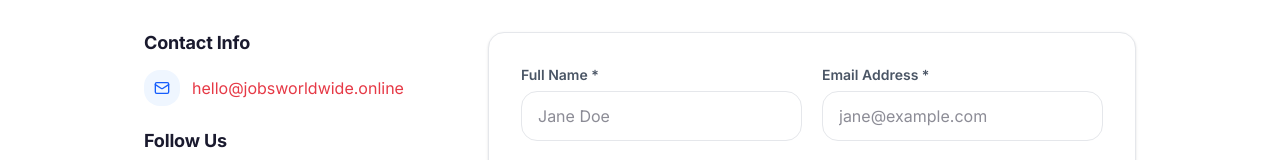
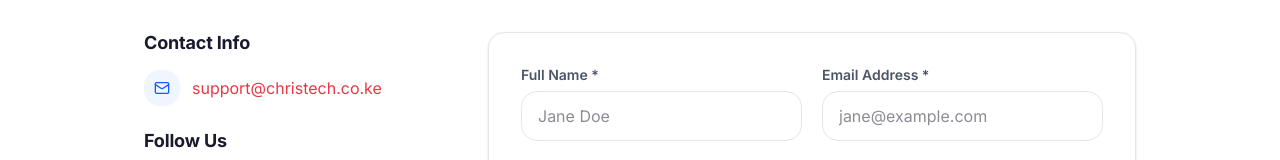
Before and after one commit to learninghub44/kenyajobs, a Next.js app in the folder kenyajobs/: page /contact in a window 1280 px wide. Shown: the part 353-513 px from the top of the page. Built offline with nearby package versions, Linux system fonts and the light colour scheme; no server answers.

Commit message:
Brand Jobs platform as Online Jobs and standardize official domain

```diff
--- a/kenyajobs/pages/contact.js
+++ b/kenyajobs/pages/contact.js
@@ -6,7 +6,7 @@ const SOCIALS = [
   {
     name: "Instagram",
     handle: "Follow us",
-    href: "https://instagram.com/jobsworldwideke",
+    href: "https://instagram.com/onlinejobske",
     color: "#E1306C",
     icon: (
       <svg viewBox="0 0 24 24" fill="currentColor" width="18" height="18">
@@ -17,7 +17,7 @@ const SOCIALS = [
   {
     name: "Facebook",
     handle: "Follow us",
-    href: "https://facebook.com/jobsworldwideke",
+    href: "https://facebook.com/onlinejobske",
     color: "#1877F2",
     icon: (
       <svg viewBox="0 0 24 24" fill="currentColor" width="18" height="18">
@@ -28,7 +28,7 @@ const SOCIALS = [
   {
     name: "Twitter / X",
     handle: "Follow us",
-    href: "https://twitter.com/jobsworldwideke",
+    href: "https://twitter.com/onlinejobske",
     color: "#000000",
     icon: (
       <svg viewBox="0 0 24 24" fill="currentColor" width="18" height="18">
@@ -39,7 +39,7 @@ const SOCIALS = [
   {
     name: "TikTok",
     handle: "Follow us",
-    href: "https://tiktok.com/@jobsworldwideke",
+    href: "https://tiktok.com/@onlinejobskeke",
     color: "#010101",
     icon: (
       <svg viewBox="0 0 24 24" fill="currentColor" width="18" height="18">
@@ -88,8 +88,8 @@ export default function Contact() {
   return (
     <>
       <Head>
-        <title>Contact Us | JobsWorldwide</title>
-        <meta name="description" content="Get in touch with the JobsWorldwide team." />
+        <title>Contact Us | Online Jobs</title>
+        <meta name="description" content="Get in touch with the Online Jobs team." />
       </Head>
 
       {/* Header */}
@@ -111,12 +111,12 @@ export default function Contact() {
           {/* Email */}
           <div>
             <h2 className="text-lg font-bold text-gray-800 mb-4">Contact Info</h2>
-            <a href="mailto:hello@jobsworldwide.online"
+            <a href="mailto:support@christech.co.ke"
               className="flex items-center gap-3 text-base text-gray-600 hover:text-blue-600 transition-colors">
               <div className="w-9 h-9 bg-blue-50 rounded-xl flex items-center justify-center flex-shrink-0">
                 <Mail size={16} className="text-blue-600" />
               </div>
-              hello@jobsworldwide.online
+              support@christech.co.ke
             </a>
           </div>
 
@@ -151,7 +151,7 @@ export default function Contact() {
           <div className="bg-blue-50 rounded-2xl p-5">
             <h3 className="text-base font-semibold text-gray-800 mb-1">Want to post a job?</h3>
             <p className="text-sm text-gray-500 mb-3">Reach thousands of active job seekers across Africa and globally.</p>
-            <a href="mailto:hello@jobsworldwide.online?subject=Post a Job"
+            <a href="mailto:support@christech.co.ke?subject=Post a Job"
               className="text-sm font-semibold text-blue-600 hover:underline">
               Email us to get started →
             </a>
```
